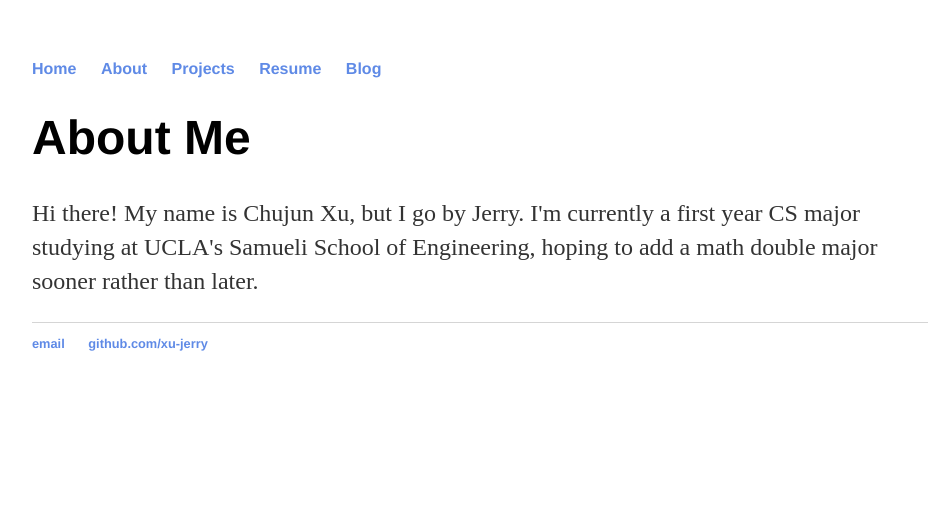
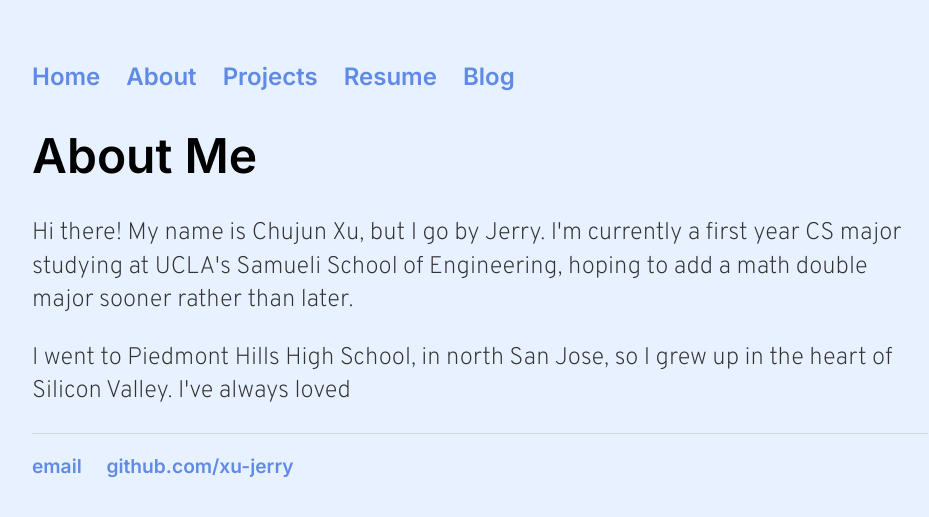
Before and after one commit to xu-jerry/xu-jerry.github.io, a Jekyll site: the page built from about/index.html, in a window 1280 px wide. Shown: the top 517 px of the page, without its empty margins (160-1089 px from the left). Built offline with Jekyll 4.4.1, drawn with Linux system fonts in a browser that asks for light colours.

Commit message:
Added styling and more content

```diff
--- a/_config.yml
+++ b/_config.yml
@@ -1,5 +1,3 @@
 name: Jerry Xu
 markdown: kramdown
 permalink: /blog/:year/:month/:day/:title
-
-theme: jekyll-theme-hacker
--- a/_layouts/default.html
+++ b/_layouts/default.html
@@ -4,7 +4,8 @@
 			<title>{{ page.title }}</title>
 			<!-- link to main stylesheet -->
 			<link rel="stylesheet" type="text/css" href="/css/main.css">
-			<link href="https://fonts.googleapis.com/css2?family=Overpass:wght@200&display=swap" rel="stylesheet">
+			<link rel="preconnect" href="https://fonts.gstatic.com">
+			<link href="https://fonts.googleapis.com/css2?family=Overpass:wght@200&family=Inter:wght@600&display=swap" rel="stylesheet">
 		</head>
 		<body>
 			<nav>
@@ -12,7 +13,7 @@
 	        		<li><a href="/">Home</a></li>
 		        	<li><a href="/about">About</a></li>
 	        		<li><a href="/projects">Projects</a></li>
-				<li><a href="/resume">Resume</a></li>
+					<li><a href="/resume">Resume</a></li>
 	        		<li><a href="/blog">Blog</a></li>
 	    		</ul>
 			</nav>
--- a/about/index.html
+++ b/about/index.html
@@ -12,3 +12,7 @@ About Me
     studying at UCLA's Samueli School of Engineering, hoping to add a math double major
     sooner rather than later.
 </p>
+
+<p>
+    I went to Piedmont Hills High School, in north San Jose, so I grew up in the heart of Silicon Valley. I've always loved
+</p>
--- a/css/main.css
+++ b/css/main.css
@@ -1,9 +1,10 @@
 body {
     margin: 60px auto;
     width: 70%;
+    background-color: rgb(232, 241, 255);
 }
 nav ul, footer ul {
-    font-family:'Helvetica', 'Arial', 'Sans-Serif';
+    font-family: 'Inter', sans-serif;
     padding: 0px;
     list-style: none;
     font-weight: bold;
@@ -19,18 +20,27 @@ a {
 a:hover {
     text-decoration: underline;
 }
+
 h1 {
     font-size: 3em;
-    font-family:'Helvetica', 'Arial', 'Sans-Serif';
+    font-family: 'Inter', sans-serif;
 }
 
 h2 {
     font-size: 2em;
-    font-family:'Helvetica', 'Arial', 'Sans-Serif';
+    font-family: 'Inter', sans-serif;
 }
 
 p {
     font-size: 1.5em;
+    font-family: 'Overpass', sans-serif;
+    line-height: 1.4em;
+    color: #333;
+}
+
+ul {
+    font-size: 1.5em;
+    font-family: 'Overpass', sans-serif;
     line-height: 1.4em;
     color: #333;
 }
--- a/projects/index.html
+++ b/projects/index.html
@@ -16,6 +16,6 @@ Projects
 <p>
     <a href = https://sites.google.com/site/jerryxucosmoscluster6/home>This</a> is a website that I created back in the summer between my
     sophomore and junior year in high school, during my four week long summer camp. California State Summer School for Mathematics & Science
-    (COSMOS) is a residential summer camp aimed at exploring STEM topics with college faculty, beyond what high school covers. I was in cluster
+    (COSMOS) is a residential summer camp aimed at exploring STEM topics with college faculty, beyond what high school covers. I was in Cluster
     6, which included 2 classes: Computer Networking and Robotics.
 </p>
```
Also changed, not shown: _posts/2021-1-2-To-Do-List.md (added, +21 -0 lines), README.md.
